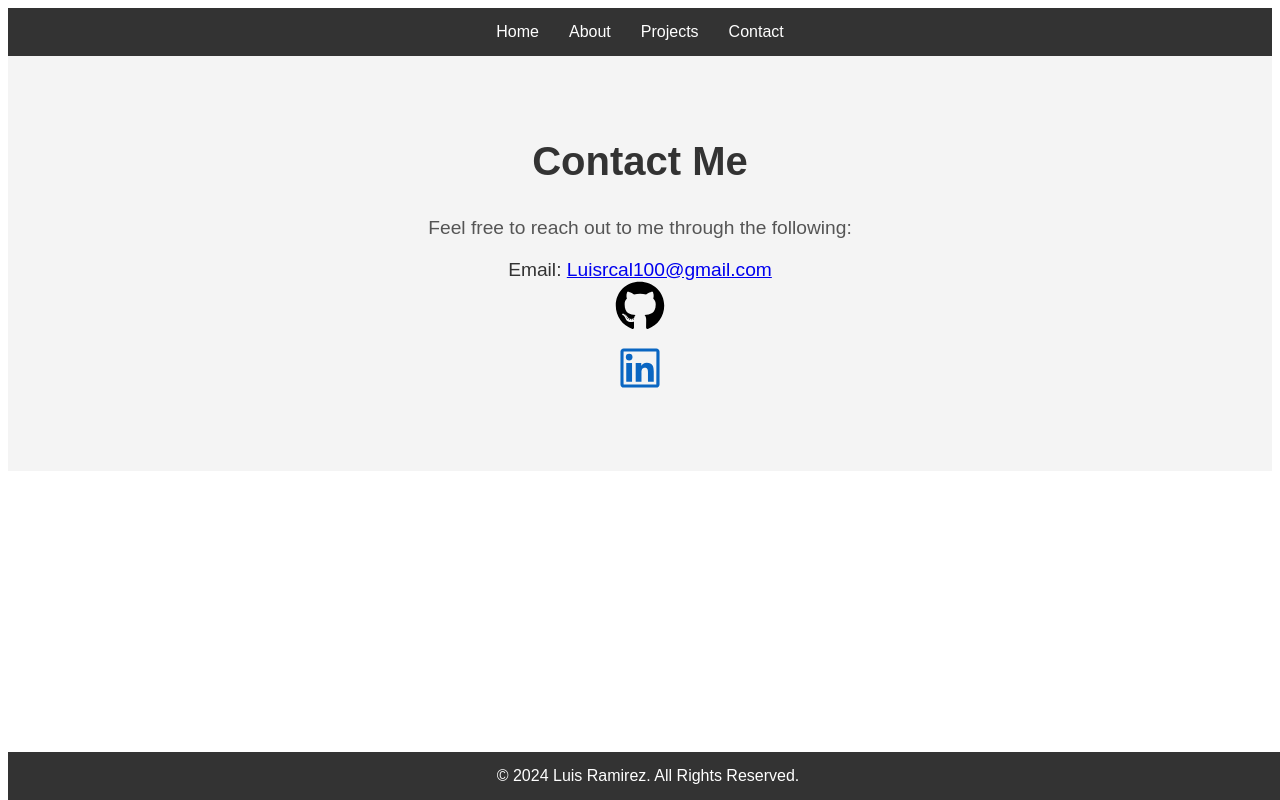
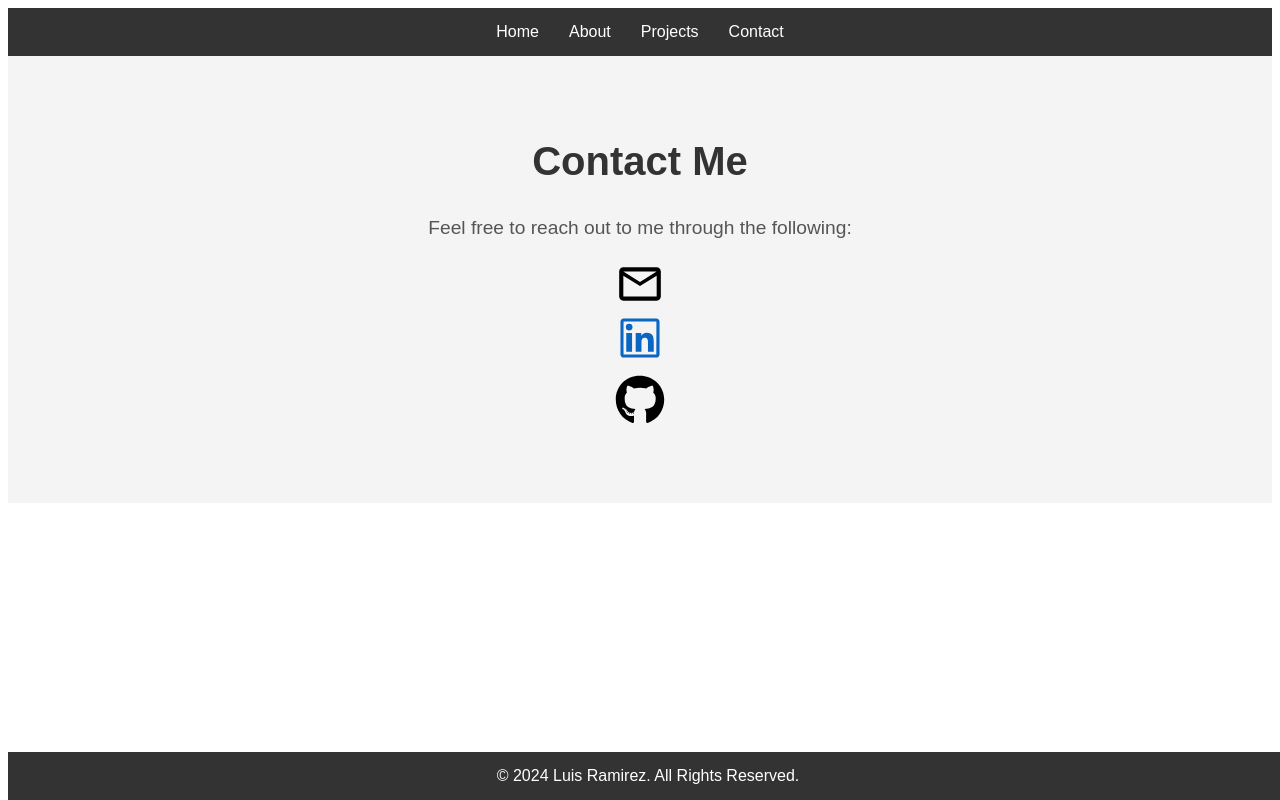
Before and after one commit to Luisrc91/Portfolio2024, a React (Create React App) app: page /ContactMe in a window 1280 px wide. Built offline with nearby package versions, Linux system fonts and the light colour scheme; a web font is replaced by a local one.

Commit message:
added email logo

```diff
--- a/src/Pages/ContactMe.js
+++ b/src/Pages/ContactMe.js
@@ -3,9 +3,10 @@ import React from 'react';
 import './ContactMe.css'; // Import the CSS file
 import GitHubLink from './GitHubLink';
 import LinkedinLink from './LinkedinLink';
+import GmailLink from './GmailLink';
 
 const ContactMe = () => {
-    const email = 'Luisrcal100@gmail.com';
+    // const email = 'Luisrcal100@gmail.com';
     return (
         <section className="contact-me-section">
             <div className="contact-me-content">
@@ -14,9 +15,11 @@ const ContactMe = () => {
                     Feel free to reach out to me through the following:
                 </p>
                 <ul>
-                <li>Email: <a href={`mailto:${email}`}>{email}</a></li>
+                <GmailLink />
+
+                {/* <li>Email: <a href={`mailto:${email}`}>{email}</a></li> */}
+                    <LinkedinLink />
                     <GitHubLink username="Luisrc91" />
-                    <LinkedinLink />
                 </ul>
             </div>
         </section>
--- /dev/null
+++ b/src/Pages/GmailLink.js
@@ -0,0 +1,21 @@
+import React from "react";
+import { MdMailOutline } from "react-icons/md";
+
+const GmailLink = () => {
+  const email = "luisrcal100@gmail.com";
+
+  const handleClick = () => {
+    window.location.href = `mailto:${email}`;
+  };
+
+  return (
+    <div>
+      <MdMailOutline
+        style={{ color: 'black', fontSize: '50px', cursor: 'pointer' }}
+        onClick={handleClick}
+      />
+    </div>
+  );
+};
+
+export default GmailLink;
```
